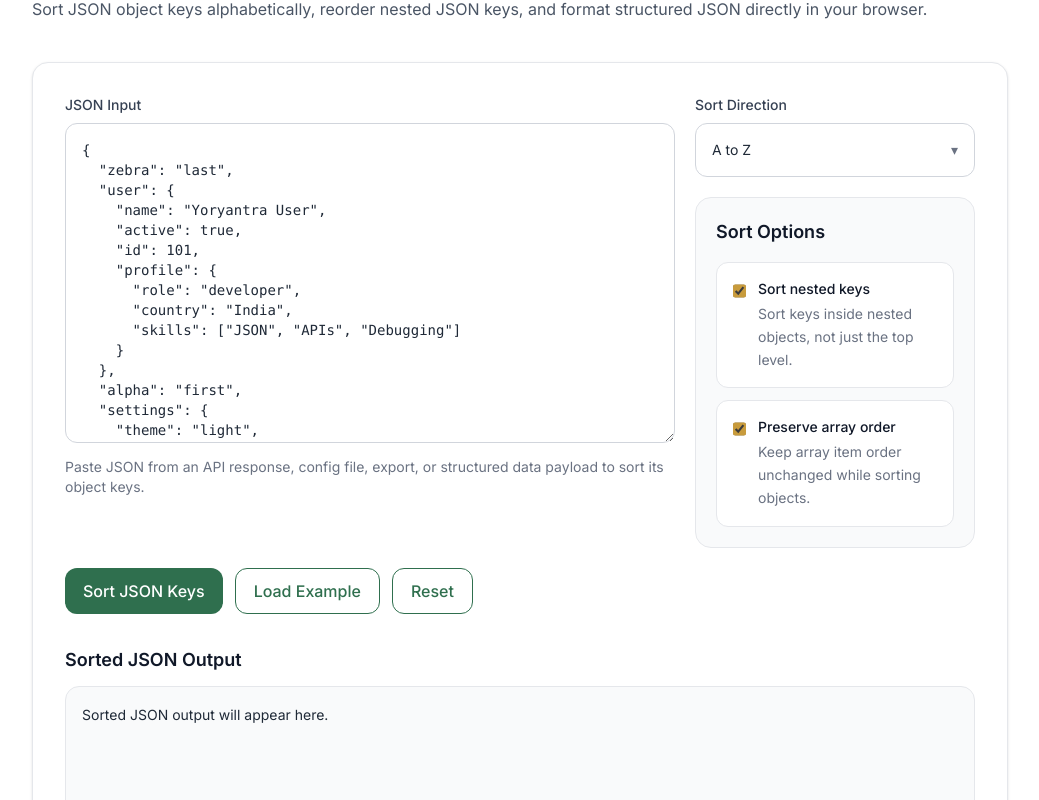
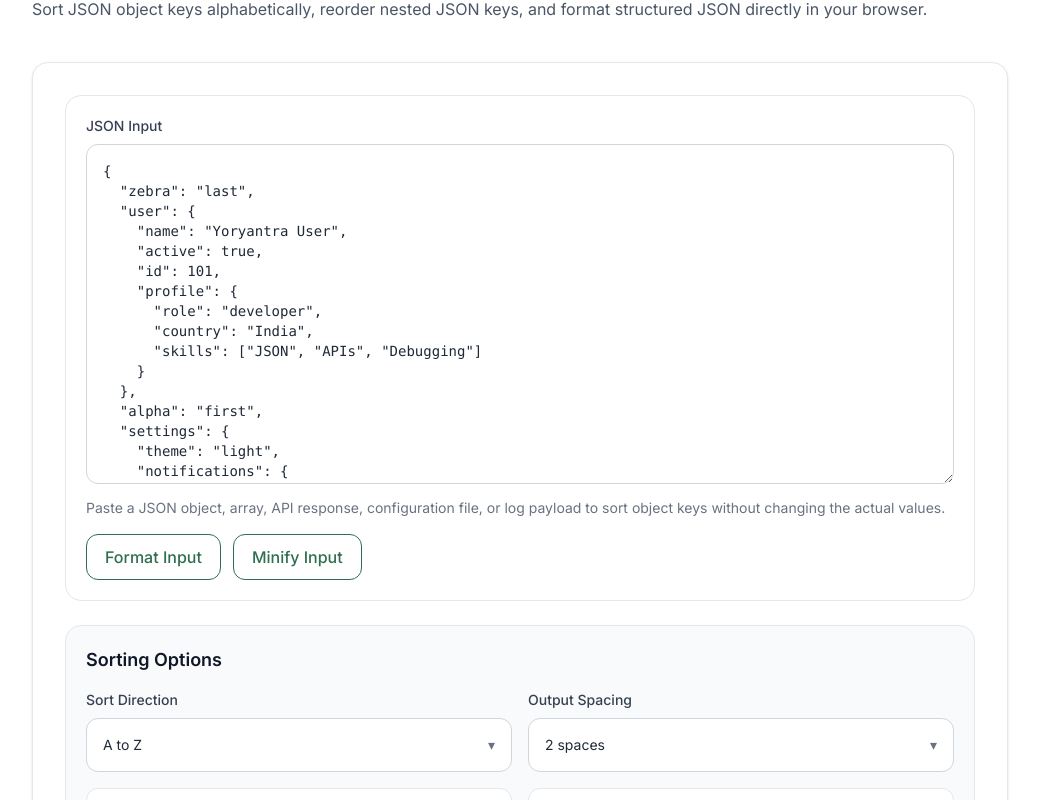
Before and after one commit to vaarunsonawwane-ops/yoryantra-new, a Next.js app: page /tools/json-sort-keys in a window 1280 px wide. Shown: the part 320-1120 px from the top of the page, without its empty margins (120-1159 px from the left). Built offline with nearby package versions, Linux system fonts and the light colour scheme.

Commit message:
JSON Sort Keys Tool UI update

```diff
--- a/app/tools/json-sort-keys/ToolClient.tsx
+++ b/app/tools/json-sort-keys/ToolClient.tsx
@@ -6,6 +6,7 @@ import ToolShell from "@/app/components/ToolShell";
 import YoryantraSelect from "@/app/components/YoryantraSelect";
 
 type SortDirection = "asc" | "desc";
+type OutputSpacing = "two" | "four" | "compact";
 
 const sampleJson = `{
   "zebra": "last",
@@ -34,13 +35,16 @@ export default function ToolClient() {
   const [output, setOutput] = useState("");
   const [error, setError] = useState("");
   const [sortDirection, setSortDirection] = useState<SortDirection>("asc");
+  const [outputSpacing, setOutputSpacing] = useState<OutputSpacing>("two");
   const [sortNestedKeys, setSortNestedKeys] = useState(true);
   const [preserveArrayOrder, setPreserveArrayOrder] = useState(true);
+  const [copied, setCopied] = useState(false);
 
   const sortJsonKeys = () => {
     if (!input.trim()) {
       setError("Please enter JSON input.");
       setOutput("");
+      setCopied(false);
       return;
     }
 
@@ -52,8 +56,9 @@ export default function ToolClient() {
         preserveArrayOrder,
       });
 
-      setOutput(JSON.stringify(sorted, null, 2));
+      setOutput(JSON.stringify(sorted, null, getSpacingValue(outputSpacing)));
       setError("");
+      setCopied(false);
     } catch (err) {
       setError(
         err instanceof Error
@@ -61,7 +66,55 @@ export default function ToolClient() {
           : "Unable to parse and sort this JSON."
       );
       setOutput("");
+      setCopied(false);
     }
+  };
+
+  const formatInput = () => {
+    if (!input.trim()) {
+      setError("Please enter JSON input.");
+      return;
+    }
+
+    try {
+      const parsed = JSON.parse(input);
+      setInput(JSON.stringify(parsed, null, 2));
+      setError("");
+    } catch (err) {
+      setError(
+        err instanceof Error ? err.message : "Unable to format this JSON."
+      );
+    }
+  };
+
+  const minifyInput = () => {
+    if (!input.trim()) {
+      setError("Please enter JSON input.");
+      return;
+    }
+
+    try {
+      const parsed = JSON.parse(input);
+      setInput(JSON.stringify(parsed));
+      setError("");
+    } catch (err) {
+      setError(
+        err instanceof Error ? err.message : "Unable to minify this JSON."
+      );
+    }
+  };
+
+  const copyOutput = async () => {
+    if (!output) {
+      return;
+    }
+
+    await navigator.clipboard.writeText(output);
+    setCopied(true);
+
+    window.setTimeout(() => {
+      setCopied(false);
+    }, 1400);
   };
 
   const loadExample = () => {
@@ -69,8 +122,10 @@ export default function ToolClient() {
     setOutput("");
     setError("");
     setSortDirection("asc");
+    setOutputSpacing("two");
     setSortNestedKeys(true);
     setPreserveArrayOrder(true);
+    setCopied(false);
   };
 
   const resetAll = () => {
@@ -78,8 +133,10 @@ export default function ToolClient() {
     setOutput("");
     setError("");
     setSortDirection("asc");
+    setOutputSpacing("two");
     setSortNestedKeys(true);
     setPreserveArrayOrder(true);
+    setCopied(false);
   };
 
   return (
@@ -87,26 +144,45 @@ export default function ToolClient() {
       title="JSON Sort Keys Tool"
       description="Sort JSON object keys alphabetically, reorder nested JSON keys, and format structured JSON directly in your browser."
     >
-      <div className="grid gap-5 md:grid-cols-[1fr_280px]">
-        <div>
+      <div className="rounded-2xl border border-gray-200 bg-white p-5">
         <label className="block mb-2 text-sm font-medium text-gray-700">
           JSON Input
         </label>
 
         <textarea
           value={input}
-            onChange={(event) => setInput(event.target.value)}
+          onChange={(event) => {
+            setInput(event.target.value);
+            setOutput("");
+            setError("");
+            setCopied(false);
+          }}
           placeholder={sampleJson}
-            className="w-full min-h-[320px] rounded-xl border border-gray-300 p-4 text-sm font-mono outline-none transition focus:border-transparent focus:ring-2 focus:ring-[var(--green)]"
+          className="w-full min-h-[340px] rounded-xl border border-gray-300 p-4 text-sm font-mono outline-none transition focus:border-transparent focus:ring-2 focus:ring-[var(--green)]"
         />
 
         <p className="mt-2 text-sm text-gray-500">
-            Paste JSON from an API response, config file, export, or structured
-            data payload to sort its object keys.
+          Paste a JSON object, array, API response, configuration file, or log
+          payload to sort object keys without changing the actual values.
         </p>
+
+        <div className="mt-4 flex flex-wrap gap-3">
+          <button onClick={formatInput} className="yoryantra-btn-outline">
+            Format Input
+          </button>
+
+          <button onClick={minifyInput} className="yoryantra-btn-outline">
+            Minify Input
+          </button>
+        </div>
       </div>
 
-        <div>
+      <div className="mt-6 rounded-2xl border border-gray-200 bg-gray-50 p-5">
+        <h3 className="text-lg font-semibold text-gray-900">
+          Sorting Options
+        </h3>
+
+        <div className="mt-4 grid gap-4 md:grid-cols-2">
           <YoryantraSelect
             label="Sort Direction"
             value={sortDirection}
@@ -114,6 +190,7 @@ export default function ToolClient() {
               setSortDirection(value as SortDirection);
               setOutput("");
               setError("");
+              setCopied(false);
             }}
             options={[
               {
@@ -127,12 +204,33 @@ export default function ToolClient() {
             ]}
           />
 
-          <div className="mt-5 rounded-2xl border border-gray-200 bg-gray-50 p-5">
-            <h3 className="text-lg font-semibold text-gray-900">
-              Sort Options
-            </h3>
+          <YoryantraSelect
+            label="Output Spacing"
+            value={outputSpacing}
+            onChange={(value) => {
+              setOutputSpacing(value as OutputSpacing);
+              setOutput("");
+              setError("");
+              setCopied(false);
+            }}
+            options={[
+              {
+                label: "2 spaces",
+                value: "two",
+              },
+              {
+                label: "4 spaces",
+                value: "four",
+              },
+              {
+                label: "Compact",
+                value: "compact",
+              },
+            ]}
+          />
+        </div>
 
-            <div className="mt-4 space-y-3">
+        <div className="mt-4 grid gap-4 md:grid-cols-2">
           <label className="flex cursor-pointer gap-3 rounded-xl border border-gray-200 bg-white p-4">
             <input
               type="checkbox"
@@ -141,6 +239,7 @@ export default function ToolClient() {
                 setSortNestedKeys(event.target.checked);
                 setOutput("");
                 setError("");
+                setCopied(false);
               }}
               className="mt-1 h-4 w-4 accent-[var(--light-gold)]"
             />
@@ -151,7 +250,7 @@ export default function ToolClient() {
               </span>
 
               <span className="mt-1 block text-sm leading-relaxed text-gray-500">
-                    Sort keys inside nested objects, not just the top level.
+                Reorder keys inside nested objects, not just the first level.
               </span>
             </span>
           </label>
@@ -164,6 +263,7 @@ export default function ToolClient() {
                 setPreserveArrayOrder(event.target.checked);
                 setOutput("");
                 setError("");
+                setCopied(false);
               }}
               className="mt-1 h-4 w-4 accent-[var(--light-gold)]"
             />
@@ -174,12 +274,11 @@ export default function ToolClient() {
               </span>
 
               <span className="mt-1 block text-sm leading-relaxed text-gray-500">
-                    Keep array item order unchanged while sorting objects.
+                Keep array item order unchanged while sorting objects inside
+                arrays when nested sorting is enabled.
               </span>
             </span>
           </label>
-            </div>
-          </div>
         </div>
       </div>
 
@@ -211,10 +310,10 @@ export default function ToolClient() {
 
           {output && (
             <button
-              onClick={() => navigator.clipboard.writeText(output)}
+              onClick={copyOutput}
               className="yoryantra-btn-outline text-sm"
             >
-              Copy
+              {copied ? "Copied" : "Copy"}
             </button>
           )}
         </div>
@@ -260,6 +359,7 @@ export default function ToolClient() {
             <li>Paste valid JSON into the input box.</li>
             <li>Select ascending or descending key order.</li>
             <li>Choose whether nested object keys should also be sorted.</li>
+            <li>Select the spacing style for the formatted JSON output.</li>
             <li>
               Click <strong>Sort JSON Keys</strong> and copy the formatted output.
             </li>
@@ -277,6 +377,7 @@ export default function ToolClient() {
             <li>Making configuration files easier to review.</li>
             <li>Reducing noisy diffs in version control.</li>
             <li>Organizing nested JSON data for documentation.</li>
+            <li>Sorting JSON payloads before pasting them into bug reports.</li>
           </ul>
         </div>
 
@@ -304,6 +405,27 @@ After:
 
         <div>
           <h2 className="text-xl font-semibold text-gray-900">
+            When Nested Sorting Helps
+          </h2>
+
+          <p className="mt-4 text-gray-600 leading-relaxed">
+            Many JSON files contain nested objects such as user profiles,
+            settings, permissions, API metadata, feature flags, and response
+            details. Sorting only the top level may still leave deeper sections
+            difficult to compare. Nested sorting keeps the entire structure more
+            predictable.
+          </p>
+
+          <p className="mt-4 text-gray-600 leading-relaxed">
+            Preserving array order is useful when array position has meaning,
+            such as ordered steps, menu items, route lists, priority rules, or
+            test fixture sequences. The tool keeps arrays stable while still
+            sorting object keys inside them when nested sorting is enabled.
+          </p>
+        </div>
+
+        <div>
+          <h2 className="text-xl font-semibold text-gray-900">
             Frequently Asked Questions
           </h2>
 
@@ -326,7 +448,8 @@ After:
 
               <p className="mt-2 text-gray-600 leading-relaxed">
                 No. This tool only changes object key order and formatting. It
-                does not intentionally change values.
+                does not intentionally change strings, numbers, booleans, arrays,
+                or nested values.
               </p>
             </div>
 
@@ -338,6 +461,18 @@ After:
               <p className="mt-2 text-gray-600 leading-relaxed">
                 Yes. Enable nested key sorting to reorder keys inside nested
                 objects throughout the JSON structure.
+              </p>
+            </div>
+
+            <div>
+              <h3 className="font-semibold text-gray-900">
+                What happens to arrays?
+              </h3>
+
+              <p className="mt-2 text-gray-600 leading-relaxed">
+                Array item order is preserved by default. If an array contains
+                objects, keys inside those objects can still be sorted when
+                nested sorting is enabled.
               </p>
             </div>
 
@@ -375,6 +510,10 @@ After:
             <Link href="/tools/json-key-extractor" className="yoryantra-btn-outline">
               JSON Key Extractor
             </Link>
+
+            <Link href="/tools/json-to-env-converter" className="yoryantra-btn-outline">
+              JSON to ENV Converter
+            </Link>
           </div>
         </div>
       </section>
@@ -392,6 +531,14 @@ function sortValue(
   isRoot = true
 ): unknown {
   if (Array.isArray(value)) {
+    if (!options.preserveArrayOrder) {
+      return [...value]
+        .sort((a, b) => JSON.stringify(a).localeCompare(JSON.stringify(b)))
+        .map((item) =>
+          options.sortNestedKeys ? sortValue(item, options, false) : item
+        );
+    }
+
     return value.map((item) =>
       options.sortNestedKeys ? sortValue(item, options, false) : item
     );
@@ -423,6 +570,18 @@ function sortValue(
   return value;
 }
 
-function isPlainObject(value: unknown) {
+function getSpacingValue(outputSpacing: OutputSpacing) {
+  if (outputSpacing === "four") {
+    return 4;
+  }
+
+  if (outputSpacing === "compact") {
+    return 0;
+  }
+
+  return 2;
+}
+
+function isPlainObject(value: unknown): value is Record<string, unknown> {
   return value !== null && typeof value === "object" && !Array.isArray(value);
 }
```
Lines whose indentation alone changed are shown as unchanged.
